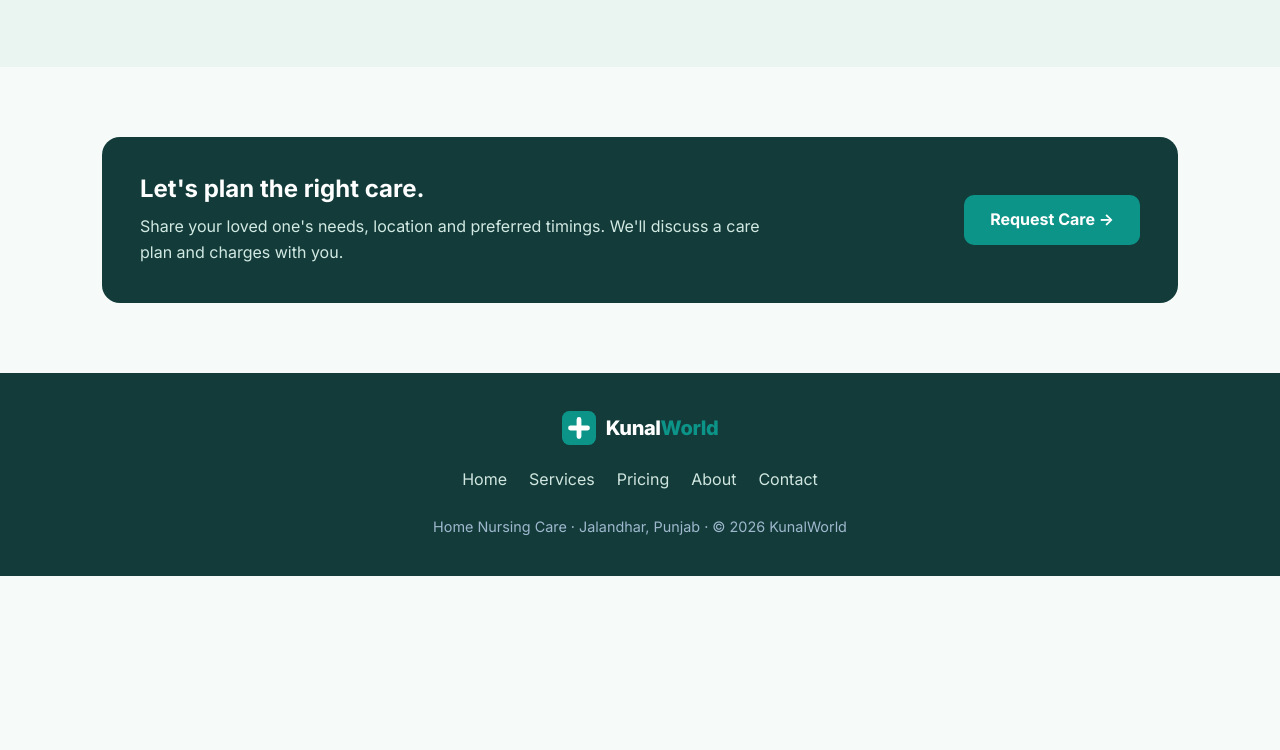
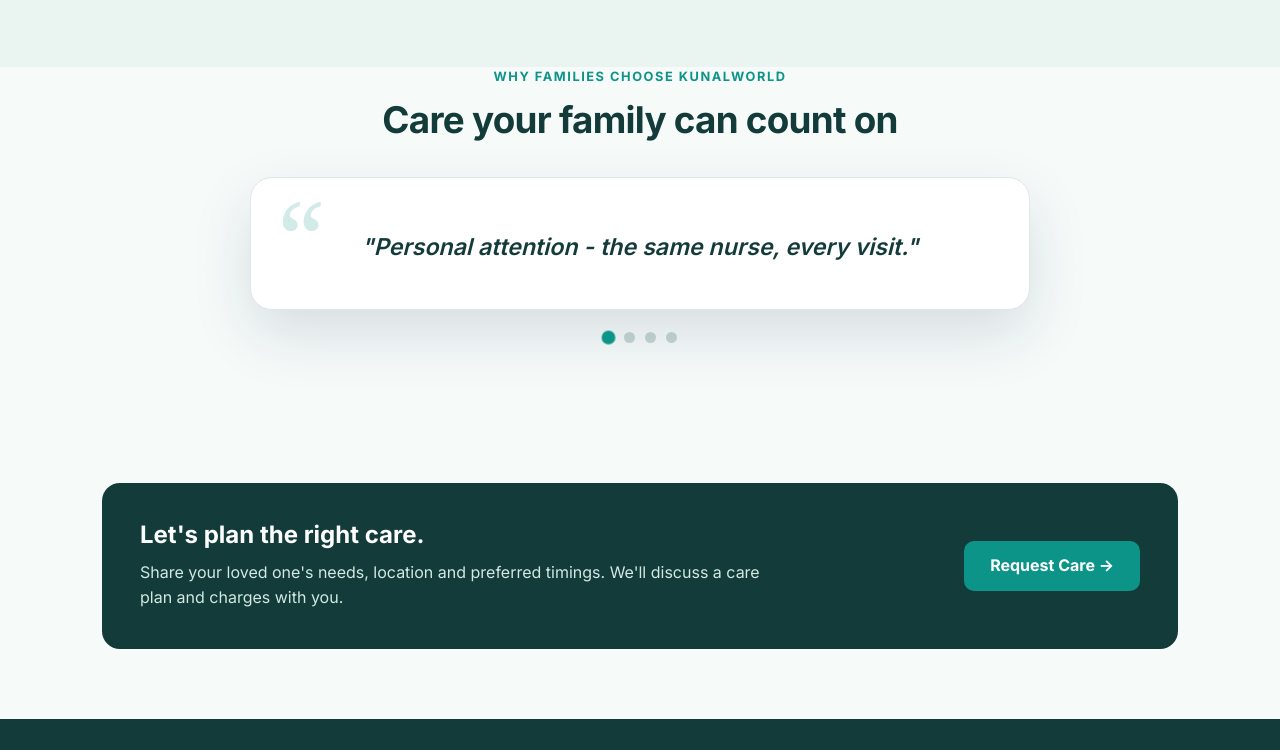
Before and after one commit to kunalworld-care/kunalworld-care.github.io, a plain HTML site: page index.html in a window 1280 px wide. Shown: the part 2050-2800 px from the top of the page. Before the commit the page ends 2626 px from the top, so only its background shows below. Drawn offline with Linux system fonts and the light colour scheme.

Commit message:
Homepage: nursing care photo background slideshow + floating quote carousel
- Hero background: 4 locally hosted Pexels photos (free license) in a slow
  crossfading slideshow under a dark overlay; text stays readable
- Bottom of homepage: floating quote-style slideshow with honest service
  lines; real family reviews can be added as quote-slide blocks later
- No changes to enquiry, checkout, UPI or crypto flows

```diff
--- a/app.js
+++ b/app.js
@@ -196,3 +196,42 @@ document.addEventListener('keydown',e=>{if(e.key==='Escape'){nav.classList.remov
   }
   update();
 })();
+
+/* Homepage quote slideshow - rotates any number of .quote-slide blocks.
+   Respects reduced-motion; pauses on hover/focus. */
+(function(){
+  var rot = document.getElementById('quote-rotator');
+  if(!rot) return;
+  var slides = rot.querySelectorAll('.quote-slide');
+  if(slides.length < 2) return;
+  var dotsWrap = document.getElementById('quote-dots');
+  var i = 0, timer = null;
+  var reduce = window.matchMedia && window.matchMedia('(prefers-reduced-motion: reduce)').matches;
+  var dots = [];
+  if(dotsWrap){
+    Array.prototype.forEach.call(slides, function(_, n){
+      var b = document.createElement('button');
+      b.type = 'button';
+      b.setAttribute('aria-label', 'Show message ' + (n + 1));
+      if(n === 0) b.className = 'active';
+      b.addEventListener('click', function(){ go(n); restart(); });
+      dotsWrap.appendChild(b);
+      dots.push(b);
+    });
+  }
+  function go(n){
+    slides[i].classList.remove('active');
+    if(dots[i]) dots[i].classList.remove('active');
+    i = (n + slides.length) % slides.length;
+    slides[i].classList.add('active');
+    if(dots[i]) dots[i].classList.add('active');
+  }
+  function start(){ if(reduce || timer) return; timer = setInterval(function(){ go(i + 1); }, 6000); }
+  function stop(){ if(timer){ clearInterval(timer); timer = null; } }
+  function restart(){ stop(); start(); }
+  rot.addEventListener('mouseenter', stop);
+  rot.addEventListener('mouseleave', start);
+  rot.addEventListener('focusin', stop);
+  rot.addEventListener('focusout', start);
+  start();
+})();
--- a/index.html
+++ b/index.html
@@ -9,10 +9,19 @@
 <link rel="preconnect" href="https://fonts.googleapis.com">
 <link rel="preconnect" href="https://fonts.gstatic.com" crossorigin>
 <link href="https://fonts.googleapis.com/css2?family=Inter:wght@400;500;600;700;800&display=swap" rel="stylesheet">
-<link rel="stylesheet" href="styles.css"><script src="app.js" defer></script></head><body><a class="skip" href="#main">Skip to content</a><header><div class="wrap nav"><a class="brand" href="index.html">
+<link rel="stylesheet" href="styles.css?v=care2"><script src="app.js?v=care2" defer></script></head><body><a class="skip" href="#main">Skip to content</a><header><div class="wrap nav"><a class="brand" href="index.html">
       <svg viewBox="0 0 64 64"><rect width="64" height="64" rx="14" fill="#0d9488"/><path d="M32 16v32M16 32h32" stroke="white" stroke-width="9" stroke-linecap="round"/></svg>
       <span>Kunal<em>World</em></span>
     </a><button class="menu-toggle" id="menu-toggle" aria-controls="primary-nav" aria-expanded="false">Menu</button><nav id="primary-nav" class="nav-links" aria-label="Main navigation"><a href="index.html" aria-current="page">Home</a><a href="services.html">Services</a><a href="pricing.html">Pricing</a><a href="about.html">About</a><a href="contact.html">Contact</a><a class="btn sm" href="contact.html#query-form">Request Care</a></nav></div></header><main id="main"><section class="hero" id="top">
+  <!-- Background slideshow: free stock photos from Pexels (pexels.com, free to use, no attribution required).
+       Photo IDs: 7551614, 8527647, 7551661, 8127503. Hosted locally in /images. -->
+  <div class="hero-bg" aria-hidden="true">
+    <div class="hero-bg-slide" style="background-image:url('images/care-1.jpg')"></div>
+    <div class="hero-bg-slide" style="background-image:url('images/care-2.jpg')"></div>
+    <div class="hero-bg-slide" style="background-image:url('images/care-3.jpg')"></div>
+    <div class="hero-bg-slide" style="background-image:url('images/care-4.jpg')"></div>
+    <div class="hero-bg-overlay"></div>
+  </div>
   <div class="wrap">
     <span class="eyebrow">Home Nursing Care &middot; Jalandhar, Punjab</span>
     <h1>Professional nursing care for your loved ones, <em>at home</em>.</h1>
@@ -57,7 +66,32 @@
       </div>
     </div>
   </div>
-</section><section class="soft"><div class="wrap"><div class="sec-head"><div class="tag">Getting started</div><h2>A simple path to care at home</h2></div><div class="steps"><div><div class="step-num">01</div><h3>Tell us what you need</h3><p>Send a query with the patient's care needs and your preferred timings.</p></div><div><div class="step-num">02</div><h3>Discuss a care plan</h3><p>Talk through the patient's condition, the support needed and the charges.</p></div><div><div class="step-num">03</div><h3>Arrange home care</h3><p>Confirm availability and agree on the care schedule before the visit.</p></div></div></div></section><section><div class="wrap"><div class="cta-panel"><div><h2>Let's plan the right care.</h2><p>Share your loved one's needs, location and preferred timings. We'll discuss a care plan and charges with you.</p></div><a class="btn" href="contact.html#query-form">Request Care &rarr;</a></div></div></section></main><footer><div class="wrap"><a class="brand" href="index.html">
+</section><section class="soft"><div class="wrap"><div class="sec-head"><div class="tag">Getting started</div><h2>A simple path to care at home</h2></div><div class="steps"><div><div class="step-num">01</div><h3>Tell us what you need</h3><p>Send a query with the patient's care needs and your preferred timings.</p></div><div><div class="step-num">02</div><h3>Discuss a care plan</h3><p>Talk through the patient's condition, the support needed and the charges.</p></div><div><div class="step-num">03</div><h3>Arrange home care</h3><p>Confirm availability and agree on the care schedule before the visit.</p></div></div></div></section><section class="quotes" id="reviews" aria-label="What families can expect from KunalWorld">
+  <div class="wrap">
+    <div class="sec-head">
+      <div class="tag">Why families choose KunalWorld</div>
+      <h2>Care your family can count on</h2>
+    </div>
+    <div class="quote-rotator" id="quote-rotator">
+      <!-- To add a real family review: copy any blockquote.quote-slide below, replace the text with the
+           family's words, and add a <cite> line with their name, e.g. <cite>- Sharma family, Jalandhar</cite>.
+           Only add reviews a real family has actually sent. The slideshow rotates any number of slides. -->
+      <blockquote class="quote-slide active">
+        <p>"Personal attention - the same nurse, every visit."</p>
+      </blockquote>
+      <blockquote class="quote-slide">
+        <p>"You speak directly with the nurse who will care for your loved one. No agencies, no middlemen."</p>
+      </blockquote>
+      <blockquote class="quote-slide">
+        <p>"Clear communication with the family, always."</p>
+      </blockquote>
+      <blockquote class="quote-slide">
+        <p>"Trained, hands-on care in the comfort of your own home."</p>
+      </blockquote>
+    </div>
+    <div class="quote-dots" id="quote-dots" role="tablist" aria-label="Choose message"></div>
+  </div>
+</section><section><div class="wrap"><div class="cta-panel"><div><h2>Let's plan the right care.</h2><p>Share your loved one's needs, location and preferred timings. We'll discuss a care plan and charges with you.</p></div><a class="btn" href="contact.html#query-form">Request Care &rarr;</a></div></div></section></main><footer><div class="wrap"><a class="brand" href="index.html">
       <svg viewBox="0 0 64 64"><rect width="64" height="64" rx="14" fill="#0d9488"/><path d="M32 16v32M16 32h32" stroke="white" stroke-width="9" stroke-linecap="round"/></svg>
       <span>Kunal<em>World</em></span>
     </a><nav class="footer-links" aria-label="Footer navigation"><a href="index.html">Home</a><a href="services.html">Services</a><a href="pricing.html">Pricing</a><a href="about.html">About</a><a href="contact.html">Contact</a></nav><p>Home Nursing Care &middot; Jalandhar, Punjab &middot; &copy; 2026 KunalWorld</p></div></footer></body></html>
--- a/styles.css
+++ b/styles.css
@@ -131,3 +131,26 @@ section{padding:70px 0}.page-intro{background:#eaf5f1;border-bottom:1px solid va
   .pay-panel p{color:var(--muted);font-size:.92rem;margin-bottom:8px}
   .pay-panel .pp-note{font-size:.82rem;color:#7d90a3;margin:8px 0 0}
   .pay-panel .upi-row{margin-top:10px}
+
+  /* Hero background slideshow (homepage) */
+  .hero-bg{position:absolute;inset:0;z-index:0;overflow:hidden}
+  .hero-bg-slide{position:absolute;inset:0;background-size:cover;background-position:center;opacity:0;animation:heroSlide 32s ease-in-out infinite}
+  .hero-bg-slide:nth-child(2){animation-delay:8s}
+  .hero-bg-slide:nth-child(3){animation-delay:16s}
+  .hero-bg-slide:nth-child(4){animation-delay:24s}
+  @keyframes heroSlide{0%{opacity:0}4%{opacity:1}25%{opacity:1}29%{opacity:0}100%{opacity:0}}
+  .hero-bg-overlay{position:absolute;inset:0;background:linear-gradient(120deg,rgba(18,59,58,.86) 0%,rgba(23,86,91,.80) 60%,rgba(22,125,113,.78) 100%)}
+  .hero .hero-bg ~ .wrap{z-index:2}
+
+  /* Floating quote slideshow (homepage bottom) */
+  .quotes{padding-top:0}
+  .quote-rotator{position:relative;max-width:780px;margin:0 auto;background:#fff;border:1px solid var(--line);border-radius:22px;padding:52px 58px 44px;text-align:center;box-shadow:0 24px 60px rgba(15,42,67,.13)}
+  .quote-rotator:before{content:'\201C';position:absolute;top:6px;left:26px;font-size:6.5rem;line-height:1;color:var(--teal);opacity:.18;font-family:Georgia,serif}
+  .quote-slide{display:none;margin:0}
+  .quote-slide.active{display:block;animation:enter .6s ease-out both}
+  .quote-slide p{font-size:clamp(1.15rem,2.2vw,1.45rem);font-weight:600;color:var(--navy);line-height:1.5;font-style:italic}
+  .quote-slide cite{display:block;margin-top:16px;font-style:normal;font-weight:700;font-size:.95rem;color:var(--teal-dark)}
+  .quote-dots{display:flex;gap:10px;justify-content:center;margin-top:22px}
+  .quote-dots button{width:11px;height:11px;border-radius:50%;border:none;background:#c4d6d3;cursor:pointer;padding:0;transition:.2s}
+  .quote-dots button.active{background:var(--teal);transform:scale(1.25)}
+  @media(max-width:760px){.quote-rotator{padding:40px 24px 32px}.quote-rotator:before{left:14px;font-size:5rem}}
```
Also changed, not shown: images/care-1.jpg (added), images/care-2.jpg (added), images/care-3.jpg (added), images/care-4.jpg (added).
